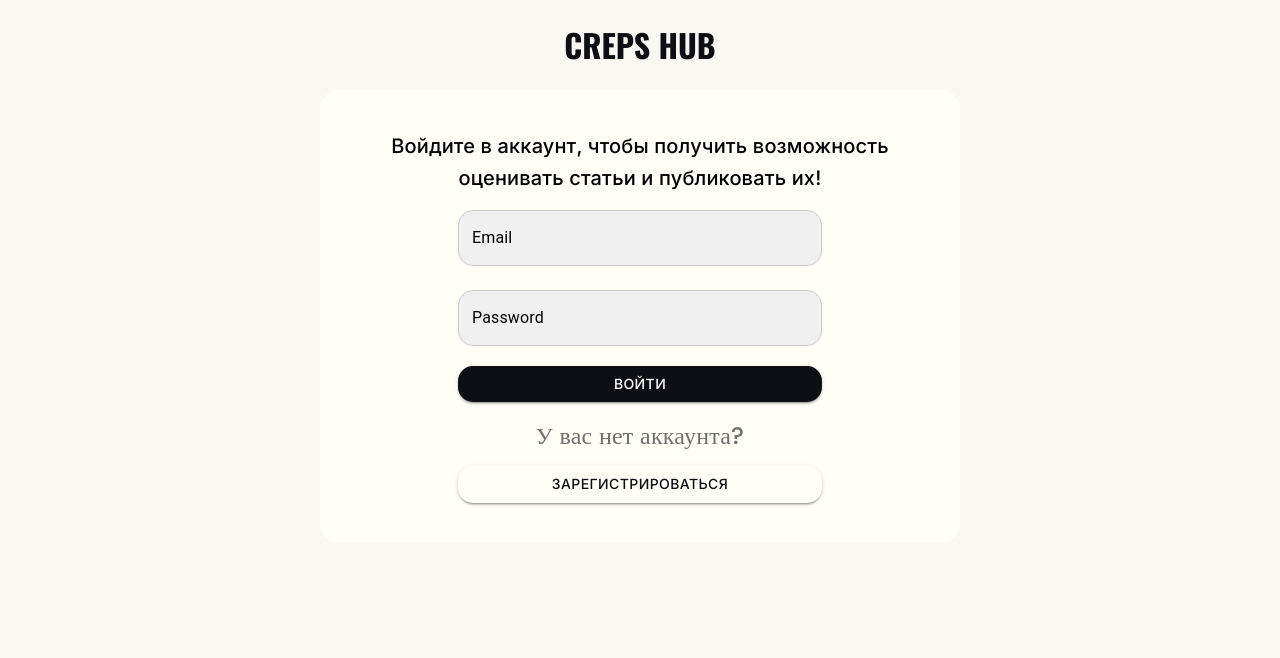
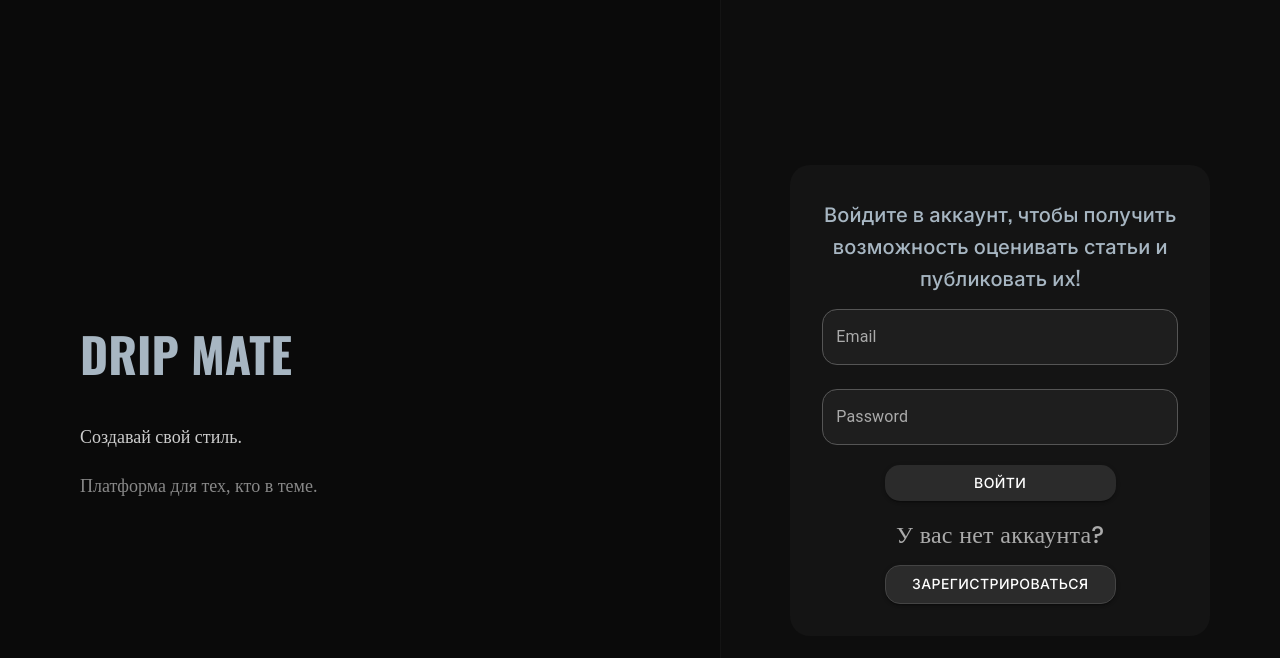
Before and after one commit to k1v4/drip_mate_frontend, a React (Create React App) app: page /login in a window 1280 px wide. Shown: the top 658 px of the page. Built offline with nearby package versions, Linux system fonts and the light colour scheme.

Commit message:
update styles for login/register pages

```diff
--- a/src/components/auth/index.tsx
+++ b/src/components/auth/index.tsx
@@ -15,95 +15,90 @@ const AuthRootComponent: React.FC = (): JSX.Element => {
     const [password, setPassword] = useState('');
     const [retryPassword, setRetryPassword] = useState('');
     const [userName, setUserName] = useState('');
+
     const location = useLocation();
     const dispatch = useAppDispatch();
     const navigate = useNavigate();
     const { setTokens } = useAuth();
 
-    const handleSubmit = async (e: { preventDefault: () => void; }) => {
+    const handleSubmit = async (e: { preventDefault: () => void }) => {
         e.preventDefault();
 
         if (location.pathname === '/login') {
             try {
-                const userData = {
+                const response = await instance.post('/api/v1/login', {
                     email,
                     password,
-                };
-
-                const response = await instance.post('/api/v1/login', userData);
+                });
 
                 const { access_token, refresh_token, access_id } = response.data;
 
                 setTokens({ accessToken: access_token, refreshToken: refresh_token });
-
                 localStorage.setItem('access_id', access_id);
 
                 await dispatch(login(response.data));
-
                 navigate('/');
             } catch (e) {
                 console.error('Ошибка при входе:', e);
-                throw e;
             }
         } else {
-            try{
-                if (password === retryPassword) {
             try {
-                        const userData = {
+                if (password !== retryPassword) {
+                    throw new Error(AppErrors.PasswordNotMatch);
+                }
+
+                const response = await instance.post('/api/v1/register', {
                     email,
                     userName,
                     password,
-                        };
+                });
 
-                        const newUserId = await instance.post('/api/v1/register', userData);
-                        await dispatch(login(newUserId.data));
-
-                        // После успешной регистрации перенаправляем на страницу входа
+                await dispatch(login(response.data));
                 navigate('/login');
             } catch (e) {
                 console.error('Ошибка при регистрации:', e);
-                        throw e;
-                    }
-                } else {
-                    throw new Error(AppErrors.PasswordNotMatch);
-                }
-            } catch (e){
-                console.error('Ошибка при входе:', e);
-                throw e;
             }
         }
     };
 
     return (
-        <div className='root'>
-            <h1>CREPS HUB</h1>
+        <div className="root">
+            {/* Левая часть */}
+            <div className="left">
+                <h1>DRIP MATE</h1>
+                <p>Создавай свой стиль.</p>
+                <p className="secondary">Платформа для тех, кто в теме.</p>
+            </div>
+
+            {/* Разделитель */}
+            <div className="divider" />
+
+            {/* Правая часть */}
+            <div className="right">
                 <form className="form" onSubmit={handleSubmit}>
                     <Box
-                    display='flex'
-                    justifyContent='center'
-                    alignItems='center'
-                    flexDirection='column'
-                    maxWidth={640}
-                    margin='auto'
-                    padding={5}
+                        display="flex"
+                        flexDirection="column"
+                        alignItems="center" // ⬅️ тоже важно
+                        width="100%"
+                        padding={4}
                         borderRadius={5}
-                    bgcolor='#FFFFF8'
+                        bgcolor="#141414"
                     >
                         {
                             location.pathname === '/login'
                                 ? <LoginPage setEmail={setEmail} setPassword={setPassword} navigate={navigate} />
-                            : location.pathname === '/register'
-                                ? <RegisterPage
+                                : <RegisterPage
                                     setEmail={setEmail}
                                     setPassword={setPassword}
                                     setRetryPassword={setRetryPassword}
                                     setUserName={setUserName}
                                     navigate={navigate}
                                 />
-                                : null
                         }
                     </Box>
                 </form>
+            </div>
         </div>
     );
 };
--- a/src/components/auth/login/index.tsx
+++ b/src/components/auth/login/index.tsx
@@ -5,21 +5,16 @@ import { IPropsLogin } from '../../../common/types/auth';
 const LoginPage: React.FC<IPropsLogin> = (props: IPropsLogin): JSX.Element => {
   const { setEmail, setPassword, navigate } = props;
 
-  // Локальное состояние для email и password
   const [localEmail, setLocalEmail] = useState<string>('');
   const [localPassword, setLocalPassword] = useState<string>('');
-
-  // Состояния для ошибок валидации
   const [emailError, setEmailError] = useState<string>('');
   const [passwordError, setPasswordError] = useState<string>('');
   const [openSnackbar, setOpenSnackbar] = useState<boolean>(false);
   const [snackbarMessage, setSnackbarMessage] = useState<string>('');
 
-  // Валидация полей
   const validateFields = (): boolean => {
     let isValid = true;
 
-    // Валидация email
     if (!localEmail) {
       setEmailError('Email не может быть пустым');
       isValid = false;
@@ -27,7 +22,6 @@ const LoginPage: React.FC<IPropsLogin> = (props: IPropsLogin): JSX.Element => {
       setEmailError('');
     }
 
-    // Валидация пароля
     if (!localPassword) {
       setPasswordError('Пароль не может быть пустым');
       isValid = false;
@@ -41,15 +35,12 @@ const LoginPage: React.FC<IPropsLogin> = (props: IPropsLogin): JSX.Element => {
     return isValid;
   };
 
-  // Обработчик отправки формы
   const handleSubmit = (e: React.FormEvent) => {
     e.preventDefault();
 
     if (validateFields()) {
-      // Если валидация прошла успешно, обновляем значения в пропсах
       setEmail(localEmail);
       setPassword(localPassword);
-
       console.log('Вход выполнен:', localEmail);
     } else {
       setSnackbarMessage('Пожалуйста, исправьте ошибки в форме');
@@ -57,19 +48,87 @@ const LoginPage: React.FC<IPropsLogin> = (props: IPropsLogin): JSX.Element => {
     }
   };
 
-  // Закрытие Snackbar
   const handleCloseSnackbar = () => {
     setOpenSnackbar(false);
   };
 
   return (
     <>
-      <Typography variant="h6" fontFamily='Inter' textAlign='center'>Войдите в аккаунт, чтобы получить возможность оценивать статьи и публиковать их!</Typography>
-      <TextField fullWidth={true} margin='normal' label="Email" variant="outlined" placeholder='Введите ваш email' onChange={(e) => setEmail(e.target.value)}/>
-      <TextField type='password' fullWidth={true} margin='normal' label="Password" variant="outlined" placeholder='Введите ваш пароль' onChange={(e) => setPassword(e.target.value)}/>
-      <Button type='submit' sx={{fontFamily:'Inter', marginTop:1.5, width:'65%', marginBottom:2, background:'#0E0F15', borderRadius:'15px'}} variant="contained">Войти</Button>
-      <Typography variant="body1" sx={{fontFamily:'poppins', color:'#717070', fontSize:'3vh'}}>У вас нет аккаунта?</Typography>
-      <Button type='submit' sx={{fontFamily:'Inter', marginTop:1.5, width:'65%', backgroundColor: 'transparent', borderRadius:'15px', borderColor:'#0E0F15', color:'#0E0F15'}} variant="contained" onClick={() => {navigate('/register')}}>Зарегистрироваться</Button>
+      <Typography variant="h6" fontFamily="Inter" textAlign="center" color="#ddd">
+        Войдите в аккаунт, чтобы получить возможность оценивать статьи и публиковать их!
+      </Typography>
+
+      <TextField
+        fullWidth
+        margin="normal"
+        label="Email"
+        variant="outlined"
+        placeholder="Введите ваш email"
+        error={!!emailError}
+        helperText={emailError}
+        onChange={(e) => setLocalEmail(e.target.value)}
+      />
+
+      <TextField
+        type="password"
+        fullWidth
+        margin="normal"
+        label="Password"
+        variant="outlined"
+        placeholder="Введите ваш пароль"
+        error={!!passwordError}
+        helperText={passwordError}
+        onChange={(e) => setLocalPassword(e.target.value)}
+      />
+
+      <Button
+        type="submit"
+        onClick={handleSubmit}
+        sx={{
+          fontFamily: 'Inter',
+          marginTop: 1.5,
+          width: '65%',
+          marginBottom: 2,
+          background: '#2B2B2B',
+          borderRadius: '15px',
+          color: '#fff',
+          '&:hover': { background: '#3A3A3A' },
+        }}
+        variant="contained"
+      >
+        Войти
+      </Button>
+
+      <Typography
+        variant="body1"
+        sx={{ fontFamily: 'Poppins', color: '#aaa', fontSize: '3vh', textAlign: 'center' }}
+      >
+        У вас нет аккаунта?
+      </Typography>
+
+      <Button
+        type="button"
+        sx={{
+          fontFamily: 'Inter',
+          marginTop: 1.5,
+          width: '65%',
+          backgroundColor: '#2B2B2B',
+          borderRadius: '15px',
+          color: '#fff',
+          border: '1px solid #444',
+          '&:hover': { backgroundColor: '#3A3A3A' },
+        }}
+        variant="contained"
+        onClick={() => navigate('/register')}
+      >
+        Зарегистрироваться
+      </Button>
+
+      <Snackbar open={openSnackbar} autoHideDuration={4000} onClose={handleCloseSnackbar}>
+        <Alert onClose={handleCloseSnackbar} severity="error" sx={{ width: '100%' }}>
+          {snackbarMessage}
+        </Alert>
+      </Snackbar>
     </>
   );
 };
--- a/src/components/auth/register/index.tsx
+++ b/src/components/auth/register/index.tsx
@@ -3,20 +3,95 @@ import React, { JSX } from 'react';
 import { IPropsRegister } from '../../../common/types/auth';
 
 const RegisterPage: React.FC<IPropsRegister> = (props: IPropsRegister): JSX.Element => {
-  const {setEmail, setPassword, setRetryPassword, setUserName, navigate} = props
+  const { setEmail, setPassword, setRetryPassword, setUserName, navigate } = props;
 
   return (
     <>
-      <Typography variant="h6" fontFamily='Inter' textAlign='center'>Зарегистрируйтесь на нашем сайте, чтобы получить возможность оценивать статьи и публиковать их!</Typography>
-      <TextField fullWidth={true} margin='normal' label="Email" variant="outlined" placeholder='Введите ваш email' onChange={(e) => setEmail(e.target.value)}/>
-      <TextField fullWidth={true} margin='normal' label="Username" variant="outlined" placeholder='Введите ваш Username' onChange={(e) => setUserName(e.target.value)}/>
-      <TextField type='password' fullWidth={true} margin='normal' label="Password" variant="outlined" placeholder='Введите ваш пароль' onChange={(e) => setPassword(e.target.value)}/>
-      <TextField type='password' fullWidth={true} margin='normal' label="Retry Password" variant="outlined" placeholder='Повторите ваш пароль' onChange={(e) => setRetryPassword(e.target.value)}/>
-      <Button type='submit' sx={{fontFamily:'Inter', marginTop:1.5, width:'65%', marginBottom:2, background:'#0E0F15', borderRadius:'15px'}} variant="contained">Регистрация</Button>
-      <Typography variant="body1" sx={{fontFamily:'poppins', color:'#717070', fontSize:'3vh'}}>У вас уже есть аккаунт??</Typography>
-      <Button type='submit' sx={{fontFamily:'Inter', marginTop:1.5, width:'65%', backgroundColor: 'transparent', borderRadius:'15px', borderColor:'#0E0F15', color:'#0E0F15'}} variant="contained" onClick={() => {navigate('/login')}}>Войти</Button>
+      <Typography variant="h6" fontFamily='Inter' textAlign='center' color="#ddd">
+        Зарегистрируйтесь на нашем сайте, чтобы получить возможность оценивать статьи и публиковать их!
+      </Typography>
+
+      <TextField
+        fullWidth
+        margin="normal"
+        label="Email"
+        variant="outlined"
+        placeholder="Введите ваш email"
+        onChange={(e) => setEmail(e.target.value)}
+      />
+
+      <TextField
+        type="password"
+        fullWidth
+        margin="normal"
+        label="Password"
+        variant="outlined"
+        placeholder="Введите ваш пароль"
+        onChange={(e) => setPassword(e.target.value)}
+      />
+
+      <TextField
+        type="password"
+        fullWidth
+        margin="normal"
+        label="Retry Password"
+        variant="outlined"
+        placeholder="Повторите ваш пароль"
+        onChange={(e) => setRetryPassword(e.target.value)}
+      />
+
+      <Button
+        type="submit"
+        sx={{
+          fontFamily: 'Inter',
+          marginTop: 1.5,
+          width: '65%',
+          marginBottom: 2,
+          background: '#2B2B2B',
+          borderRadius: '15px',
+          color: '#fff',
+          '&:hover': {
+            background: '#3A3A3A',
+          },
+        }}
+        variant="contained"
+      >
+        Регистрация
+      </Button>
+
+      <Typography
+        variant="body1"
+        sx={{
+          fontFamily: 'poppins',
+          color: '#aaa',
+          fontSize: '3vh',
+          textAlign: 'center',
+        }}
+      >
+        У вас уже есть аккаунт??
+      </Typography>
+
+      <Button
+        type='button'
+        sx={{
+          fontFamily: 'Inter',
+          marginTop: 1.5,
+          width: '65%',
+          backgroundColor: '#2B2B2B',
+          borderRadius: '15px',
+          color: '#fff',
+          border: '1px solid #444',
+          '&:hover': {
+            backgroundColor: '#3A3A3A',
+          },
+        }}
+        variant="contained"
+        onClick={() => navigate('/login')}
+      >
+        Войти
+      </Button>
     </>
   );
-}
+};
 
 export default RegisterPage;
--- a/src/components/auth/style.scss
+++ b/src/components/auth/style.scss
@@ -1,66 +1,130 @@
 html, body {
     margin: 0;
-    background-color: #F9F8F3;
+    background-color: #141414;
 }
 
+/* Layout */
 .root {
+    display: flex;
+    width: 100vw;
+    height: 100vh;
+}
+
+/* Левая часть (тёмная) */
+.left {
+    flex: 1;
     display: flex;
     flex-direction: column;
     justify-content: center;
-    align-items: center;
-    width: 100vw;
-    height: 100%;
+    padding: 80px;
+    background: #0A0A0A;
 
     h1 {
         font-family: 'Oswald', 'Inter', Courier, monospace;
-        color: #0E0F15;
+        font-size: 48px;
+        margin-bottom: 20px;
+        color: #A7B6C2;
     }
 
+    p {
+        font-size: 18px;
+        max-width: 400px;
+        color: #cccccc;
+
+        &.secondary {
+            margin-top: 10px;
+            color: #888888;
+        }
+    }
+}
+
+/* Разделитель */
+.divider {
+    width: 1px;
+    height: 60%;
+    align-self: center;
+    background: linear-gradient(
+        to bottom,
+        transparent,
+        rgba(255, 255, 255, 0.15),
+        transparent
+    );
+}
+
+/* Правая часть (чуть светлее) */
+.right {
+    flex: 1;
+    display: flex;
+    justify-content: center;
+    align-items: center;
+    background: #0D0D0D;
+
+
+    h6 {
+        font-family: 'Oswald', 'Inter', Courier, monospace;
+        color: #A7B6C2;
+    }
+}
+
+/* Форма */
 .form {
-        width: 60%;
+    width: 100%;
+    max-width: 420px;
 
-        // Стили для всех TextField внутри .form
+    display: flex;
+    flex-direction: column;
+    align-items: center;
+
+    /* Текст */
+    p, .MuiTypography-root {
+        text-align: center;
+    }
+
+    /* Кнопки */
+    button {
+        width: 65%;
+        align-self: center;
+    }
+
+    /* Поля */
     .MuiTextField-root {
-            width: 65%;
+        width: 100%;
         margin-top: 16px;
         margin-bottom: 8px;
 
-            // Стили для внутреннего input
         .MuiOutlinedInput-input {
-                background-color: #F0F0F0;
+            background-color: #1E1E1E;  // тёмный фон
             border-radius: 15px;
+            color: #E0E0E0;             // светлый текст
+
+            // фикс автофилла браузера
+            &:-webkit-autofill {
+                -webkit-box-shadow: 0 0 0 100px #1E1E1E inset !important;
+                -webkit-text-fill-color: #E0E0E0 !important;
+            }
         }
 
-            // Стили для границы
         .MuiOutlinedInput-root {
             fieldset {
-                    border-color: #CCCCCC;
+                border-color: #555;
                 border-radius: 15px;
             }
 
             &:hover fieldset {
-                    border-color: #000; // Чёрная обводка при наведении
+                border-color: #888;
             }
 
             &.Mui-focused fieldset {
-                    border-color: #000; // Чёрная обводка при фокусе
-                }
-
-                // Стили для текста при фокусе
-                &.Mui-focused .MuiOutlinedInput-input {
-                    color: #000; // Чёрный текст при фокусе
+                border-color: #aaa;
             }
         }
 
-            // Стили для лейбла
         .MuiInputLabel-root {
-                color: #000; // Чёрный цвет лейбла по умолчанию
+            color: #aaa;
 
-                // Стили для лейбла при фокусе
             &.Mui-focused {
-                    color: #000; // Чёрный цвет лейбла при фокусе
+                color: #E0E0E0;
             }
         }
     }
 }
-}
--- a/src/components/home/index.tsx
+++ b/src/components/home/index.tsx
@@ -15,7 +15,7 @@ const MainHome = () => {
     return (
         <div className='homeRoot'>
             <header>
-                <h1 className='logo' onClick={() => navigate('/')}>CREPS HUB</h1>
+                <h1 className='logo' onClick={() => navigate('/')}>DRIP MATE</h1>
                 <div className='buttons'>
                     <Button
                         variant="contained"
@@ -40,7 +40,7 @@ const MainHome = () => {
                 </Box>
             </div>
             <footer>
-                <h1>CREPS HUB</h1>
+                <h1>DRIP MATE</h1>
             </footer>
         </div>
     );
--- a/src/components/profile/index.tsx
+++ b/src/components/profile/index.tsx
@@ -56,7 +56,7 @@ const Profile = () => {
     <div className='profileRoot'>
       <header>
         <h1 className='logo-profile' onClick={() => navigate('/')}>
-          CREPS HUB
+          DRIP MATE
         </h1>
         <div className='switch-buttons'>
           <div className='radio-tile-group'>
```
Lines whose indentation alone changed are shown as unchanged.
